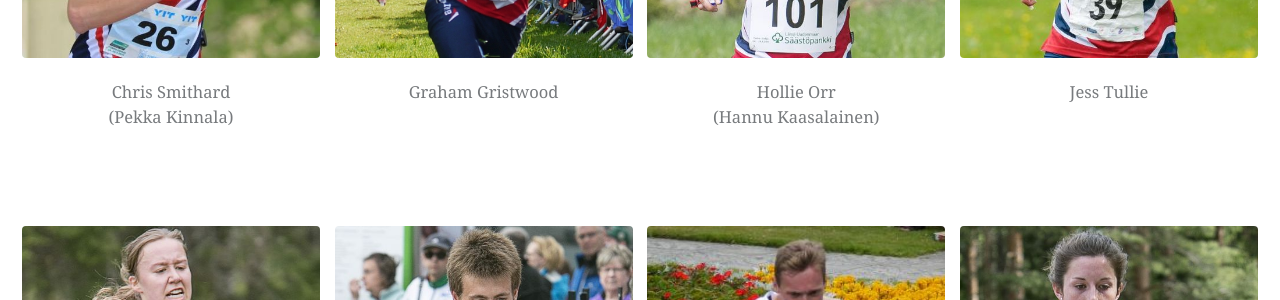
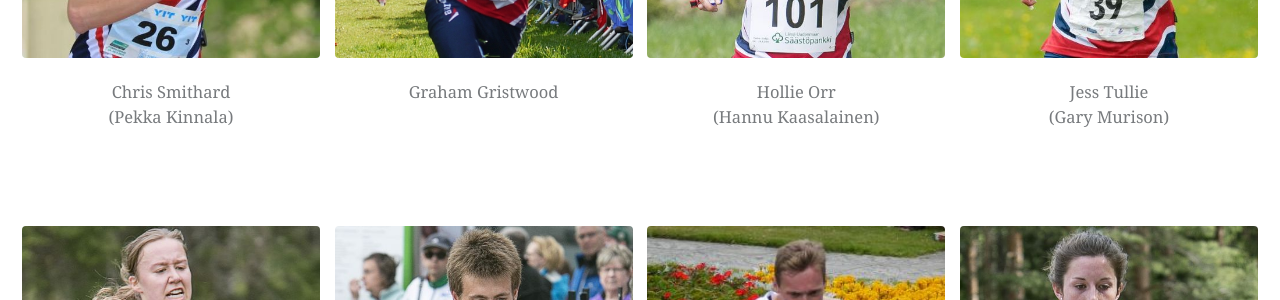
Before and after one commit to Maprunner/maprunner, a Jekyll site: the page built from _pages/gb-team.md, in a window 1280 px wide and 900 px high, scrolled down 1040 px. Shown: the part 155-455 px from the top of the window. Built offline with Jekyll 4.4.1, drawn with Linux system fonts in a browser that asks for light colours.

Commit message:
Photo credit

```diff
--- a/_pages/gb-team.md
+++ b/_pages/gb-team.md
@@ -35,7 +35,7 @@ gallery:
   - url: https://www.britishorienteering.org.uk/index.php?pg=240&athlete=58
     image_path: woc2017/jess-tullie.jpg
     alt: "Jess Tullie"
-    title: "Jess Tullie"
+    title: "Jess Tullie <br> (Gary Murison)"
   - url: https://www.britishorienteering.org.uk/index.php?pg=240&athlete=172
     image_path: woc2017/jo-shepherd.jpg
     alt: "Jo Shepherd"
```
